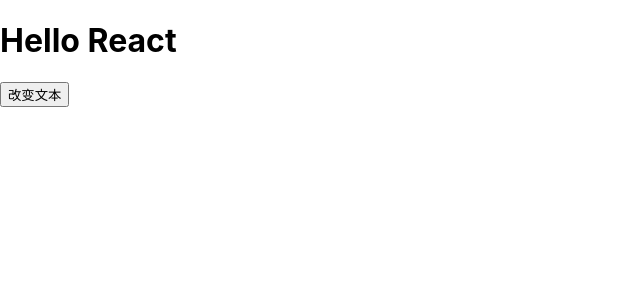
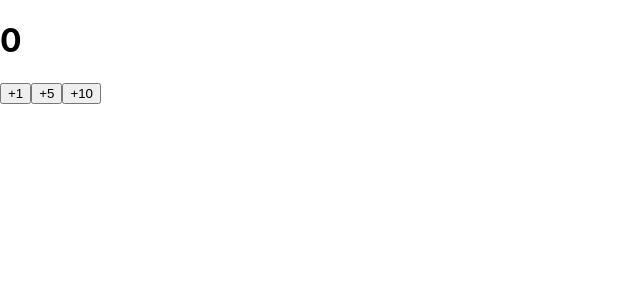
Before and after one commit to YDKD/react-study, a React (Vite) app: page / in a window 1280 px wide. Shown: the top 300 px of the page, without its empty margins (0-640 px from the left). Built offline with nearby package versions, Linux system fonts and the light colour scheme.

Commit message:
feat(父传值): 函数传值

```diff
--- /dev/null
+++ b/src/06_父子传值-回调函数/App.tsx
@@ -0,0 +1,34 @@
+import React, { Component } from "react";
+import Child from "./Child";
+
+interface ISate {
+  count: number;
+}
+
+export class App extends Component<any, ISate> {
+  constructor(props: any) {
+    super(props);
+    this.state = {
+      count: 0,
+    };
+  }
+
+  changeCount(count: number) {
+    this.setState({
+        count: this.state.count + count
+    })
+  }
+
+  render() {
+    const { count } = this.state
+
+    return (
+      <div>
+        <h1>{ count }</h1>
+        <Child changeCount={(count: number) => this.changeCount(count)} />
+      </div>
+    );
+  }
+}
+
+export default App;
--- /dev/null
+++ b/src/06_父子传值-回调函数/Child.tsx
@@ -0,0 +1,23 @@
+import React, { Component } from "react";
+
+interface IProps {
+  changeCount: (num: number) => void;
+}
+
+export class Child extends Component<IProps, any> {
+  changeCount = (num: number) => {
+    this.props.changeCount(num);
+  };
+
+  render() {
+    return (
+      <div>
+        <button onClick={() => this.changeCount(1)}>+1</button>
+        <button onClick={() => this.changeCount(5)}>+5</button>
+        <button onClick={() => this.changeCount(10)}>+10</button>
+      </div>
+    );
+  }
+}
+
+export default Child;
--- a/src/main.tsx
+++ b/src/main.tsx
@@ -2,7 +2,9 @@
 import ReactDOM from 'react-dom/client'
 // import App from './03_小案例/App'
 // import App from './04_回顾测试/App'
-import App from './05_生命周期/App'
+// import App from './05_生命周期/App'
+import App from './06_父子传值-回调函数/App'
+
 import './index.css'
 
 // import './03_小案例/style.css'
```
